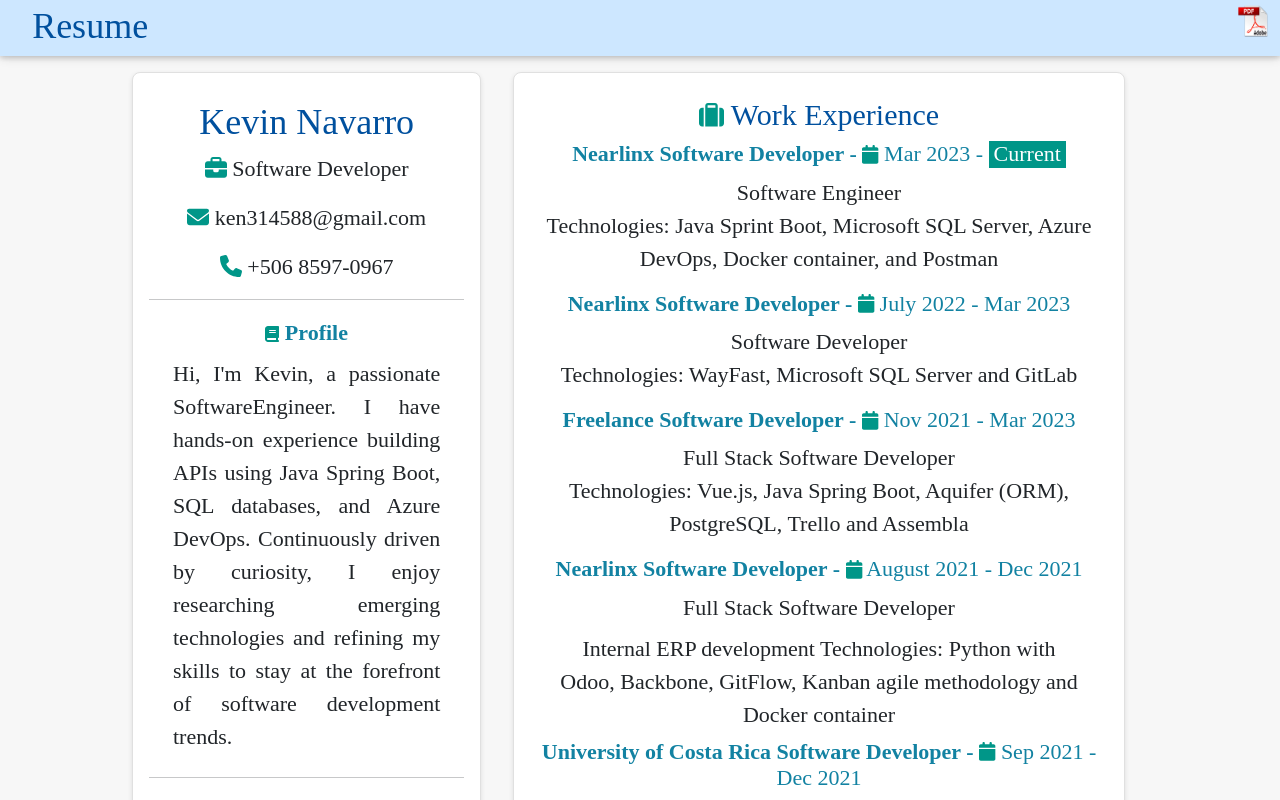
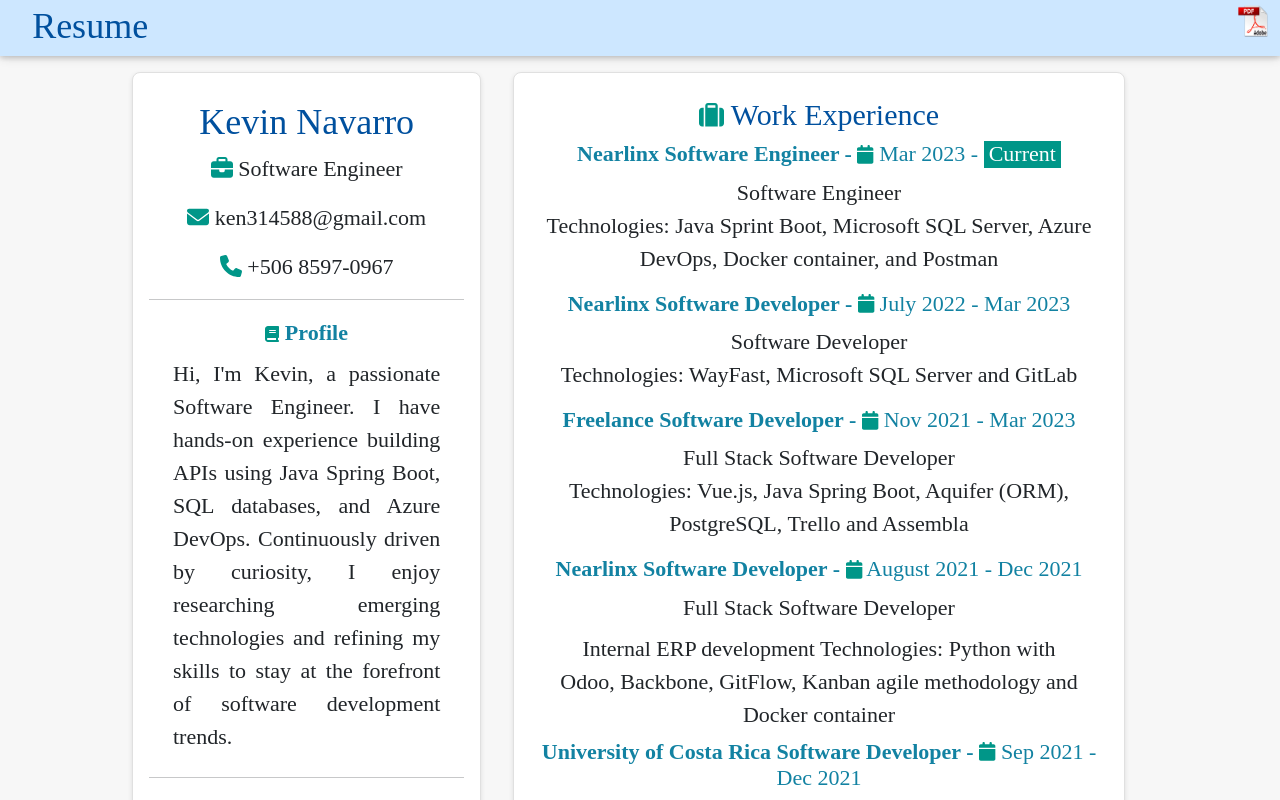
Before and after one commit to kevinNavarroNavarro/kn-resume, a Vue app in the folder kn-resume/: page / in a window 1280 px wide. Shown: the top 800 px of the page. Built offline with nearby package versions, Linux system fonts and the light colour scheme.

Commit message:
Fixed label bug
Fixed label bug

```diff
--- a/kn-resume/src/components/Resume.vue
+++ b/kn-resume/src/components/Resume.vue
@@ -23,7 +23,7 @@
                 <h1 class="mt-1">Kevin Navarro</h1>
                 <p>
                   <font-awesome-icon icon="briefcase" class="text-teal" />
-                  Software Developer
+                  Software Engineer
                 </p>
                 <p>
                   <font-awesome-icon icon="envelope" class="text-teal" />
@@ -39,7 +39,7 @@
               <font-awesome-icon icon="book" class="text-teal" />
               <b> Profile</b>
               <p class="justify-text m-4 mt-2">
-                Hi, I'm Kevin, a passionate SoftwareEngineer. I have hands-on
+                Hi, I'm Kevin, a passionate Software Engineer. I have hands-on
                 experience building APIs using Java Spring Boot, SQL databases,
                 and Azure DevOps. Continuously driven by curiosity, I enjoy
                 researching emerging technologies and refining my skills to stay
@@ -118,7 +118,7 @@
             </h2>
             <div>
               <h5 class="wrapper">
-                <b> Nearlinx Software Developer - </b>
+                <b> Nearlinx Software Engineer - </b>
 
                 <font-awesome-icon
                   icon="calendar"
```
